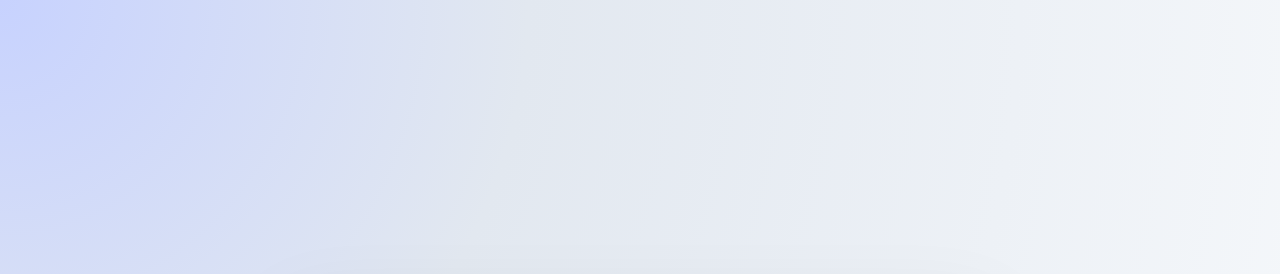
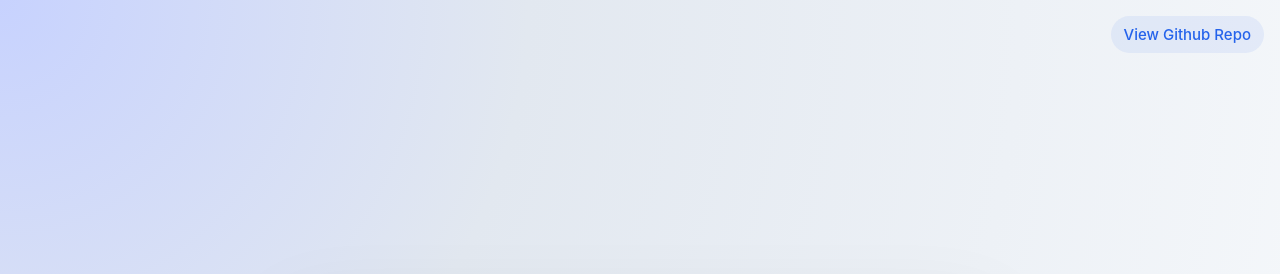
Before and after one commit to Scient1st1/itStepTasks, a plain HTML site: page index.html in a window 1280 px wide. Shown: the top 274 px of the page. Drawn offline with Linux system fonts and the light colour scheme.

Commit message:
added floating git repo link

```diff
--- a/assets/style.css
+++ b/assets/style.css
@@ -7,6 +7,40 @@
 :root {
   color-scheme: light;
   font-family: Inter, ui-sans-serif, system-ui, sans-serif;
+}
+
+.git {
+  position: absolute;
+  top: 1rem;
+  right: 1rem;
+  display: inline-block;
+  padding: 0.5rem 0.75rem;
+  font-weight: 500;
+  color: #2563eb;
+  font-size: 15px;
+  text-decoration: none;
+  background: rgba(37, 99, 235, 0.08);
+  border: 1px solid transparent;
+  border-radius: 999px;
+  cursor: pointer;
+  transition:
+    background 0.2s ease,
+    transform 0.2s ease,
+    border-color 0.2s ease;
+  animation: moveUp 0.5s ease infinite alternate;
+}
+.git:hover {
+  background: rgba(37, 99, 235, 0.18);
+  border-color: rgba(37, 99, 235, 0.3);
+  transform: translateY(-2px);
+}
+@keyframes moveUp {
+  from {
+    transform: translateY(0);
+  }
+  to {
+    transform: translateY(-3px);
+  }
 }
 
 body {
--- a/index.html
+++ b/index.html
@@ -7,6 +7,12 @@
     <link rel="stylesheet" href="./assets/style.css" />
   </head>
   <body>
+    <a
+      class="git"
+      target="_blank"
+      href="https://github.com/Scient1st1/itStepTasks"
+      >View Github Repo</a
+    >
     <main class="page-shell">
       <section class="list-card">
         <h1 class="tasks-title">ItStep Tasks</h1>
```
